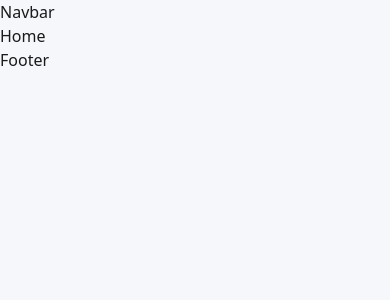
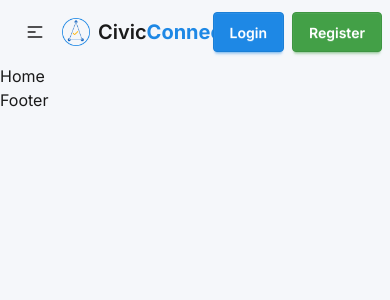
Before and after one commit to zubdotexe/civic-connect-client, a React (Vite) app: page / in a window 390 px wide. Shown: the top 300 px of the page. Built offline with nearby package versions, Linux system fonts and the light colour scheme.

Commit message:
designed navbar

```diff
--- a/src/index.css
+++ b/src/index.css
@@ -1,7 +1,15 @@
+@import url('https://fonts.googleapis.com/css2?family=Inter:ital,opsz,wght@0,14..32,100..900;1,14..32,100..900&display=swap');
 @import "tailwindcss";
 @plugin "daisyui" {
   themes: light --default;
 }
+
+* {
+    font-family: "Inter", sans-serif;
+    font-optical-sizing: auto;
+    font-style: normal;
+}
+
 @plugin "daisyui/theme" {
   name: "civicconnectlight";
   default: true;
--- a/src/pages/shared/Navbar/Navbar.jsx
+++ b/src/pages/shared/Navbar/Navbar.jsx
@@ -1,7 +1,61 @@
-import React from 'react'
+import React from "react";
+import { Link, NavLink } from "react-router";
+import civicConnLogo from "../../../assets/civicConnect.png";
 
 export default function Navbar() {
-  return (
-    <div>Navbar</div>
-  )
+    const links = (
+        <>
+            <NavLink className="mx-2">Home</NavLink>
+            <NavLink className="mx-2">All Issues</NavLink>
+            <NavLink className="mx-2">Volunteer</NavLink>
+        </>
+    );
+    return (
+        <div className="max-w-375 mx-auto navbar bg-base-100">
+            <div className="navbar-start">
+                <div className="dropdown">
+                    <div
+                        tabIndex={0}
+                        role="button"
+                        className="btn btn-ghost lg:hidden"
+                    >
+                        <svg
+                            xmlns="http://www.w3.org/2000/svg"
+                            className="h-5 w-5"
+                            fill="none"
+                            viewBox="0 0 24 24"
+                            stroke="currentColor"
+                        >
+                            {" "}
+                            <path
+                                strokeLinecap="round"
+                                strokeLinejoin="round"
+                                strokeWidth="2"
+                                d="M4 6h16M4 12h8m-8 6h16"
+                            />{" "}
+                        </svg>
+                    </div>
+                    <ul
+                        tabIndex="-1"
+                        className="menu menu-sm dropdown-content bg-base-100 rounded-box z-1 mt-3 w-52 p-2 shadow"
+                    >
+                        {links}
+                    </ul>
+                </div>
+                <Link to="/" className="flex items-center gap-2">
+                    <img className="w-7 h-7" src={civicConnLogo} alt="" />
+                    <span className="text-xl font-semibold ">
+                        Civic<span className="font-bold text-primary">Connect</span>
+                    </span>
+                </Link>
+            </div>
+            <div className="navbar-center hidden lg:flex">
+                <ul className="menu menu-horizontal px-1">{links}</ul>
+            </div>
+            <div className="navbar-end gap-2">
+                <Link className="btn btn-primary">Login</Link>
+                <Link className="btn btn-secondary">Register</Link>
+            </div>
+        </div>
+    );
 }
```
Also changed, not shown: src/assets/civicConnect.png (added).
